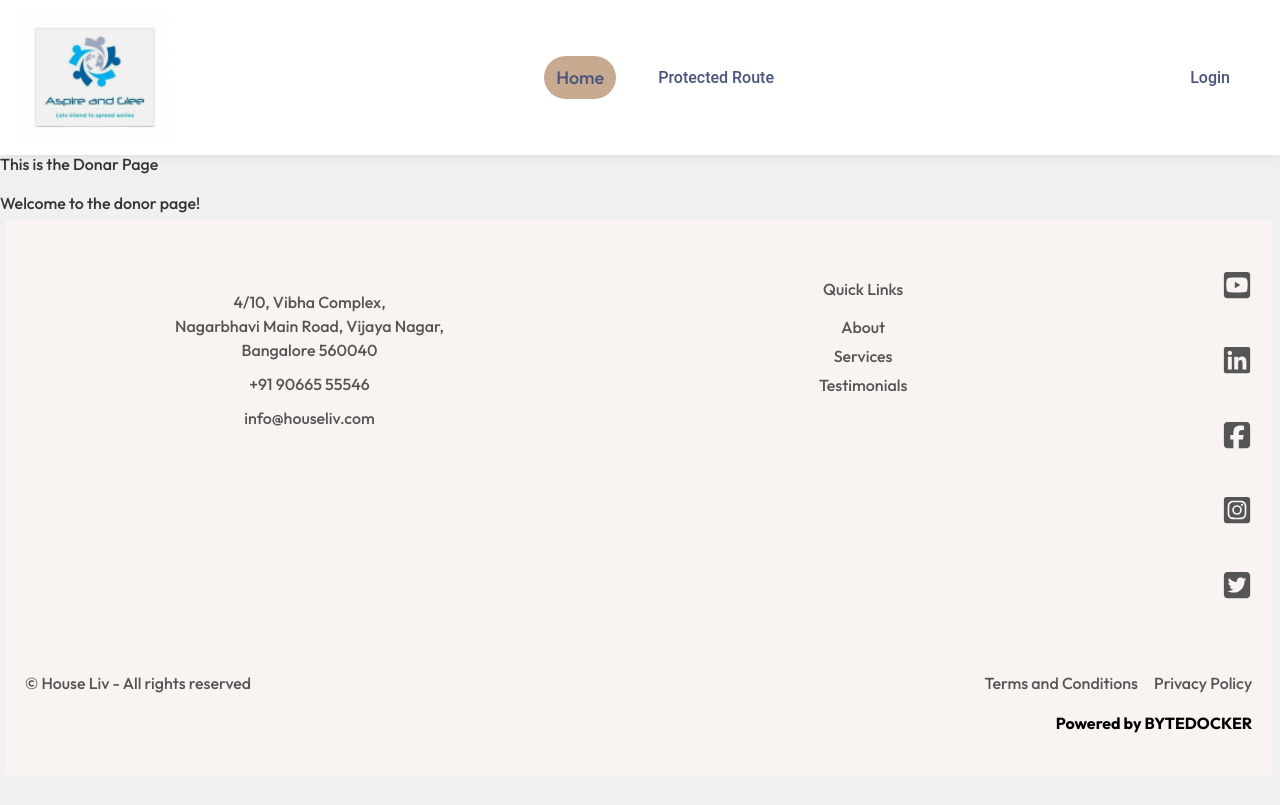
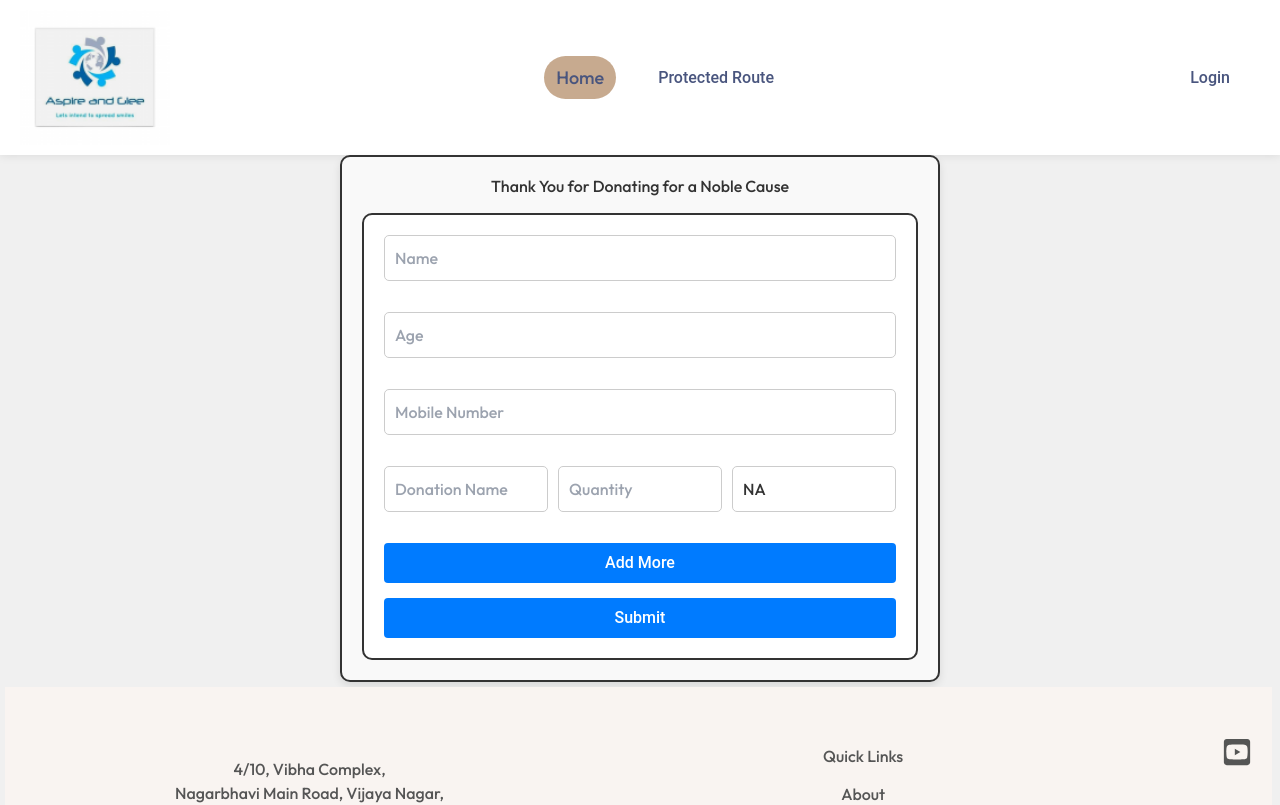
Before and after one commit to cfgbengaluru24/Team-56, a React (Vite) app in the folder client/: page /donar in a window 1280 px wide. Shown: the top 805 px of the page. Built offline with nearby package versions, Linux system fonts and the light colour scheme; no server answers; a web font is replaced by a local one.

Commit message:
New donor page

```diff
--- a/client/src/Routes/Donar/Donar.css
+++ b/client/src/Routes/Donar/Donar.css
@@ -0,0 +1,59 @@
+.donar-page {
+    max-width: 600px;
+    margin: 0 auto;
+    padding: 20px;
+    font-family: Arial, sans-serif;
+    border: 2px solid #333;
+    border-radius: 10px;
+    box-shadow: 0 4px 8px rgba(0, 0, 0, 0.1);
+    background-color: #f9f9f9;
+  }
+
+  .donar-page h1 {
+    text-align: center;
+    color: #333;
+  }
+
+  form {
+    display: flex;
+    flex-direction: column;
+    gap: 15px;
+    padding: 20px;
+    border: 2px solid #333; /* Outline around the form */
+    border-radius: 10px; /* Rounded corners for the outline */
+    background-color: #fff; /* White background inside the form */
+  }
+
+  input[type="text"],
+  input[type="number"] {
+    padding: 10px;
+    border: 1px solid #ccc;
+    border-radius: 5px;
+    font-size: 1rem;
+    flex: 1; /* Ensure input fields expand to fit available space */
+  }
+
+  button {
+    padding: 10px;
+    background-color: #007bff;
+    color: white;
+    border: none;
+    border-radius: 5px;
+    cursor: pointer;
+    font-size: 1rem;
+  }
+
+  button:hover {
+    background-color: #0056b3;
+  }
+
+  .donation-entry {
+    display: flex;
+    gap: 10px; /* Space between donation fields */
+    flex-wrap: wrap; /* Allow fields to wrap to the next line if necessary */
+  }
+
+  .donation-entry > input {
+    flex: 1;
+    min-width: 100px; /* Minimum width to prevent shrinking too small */
+  }
--- a/client/src/Routes/Donar/Donar.jsx
+++ b/client/src/Routes/Donar/Donar.jsx
@@ -1,11 +1,125 @@
-import React from 'react';
-import './Donar.css'; // Assuming you want to style this page
+import React, { useState, useEffect } from 'react';
+import './Donar.css';
+import { db, collection, addDoc } from '../../fbconfig'; // Import Firebase functions
+import { getAuth } from 'firebase/auth';
 
 const Donar = () => {
+  const [name, setName] = useState('');
+  const [age, setAge] = useState('');
+  const [mobile, setMobile] = useState('');
+  const [donations, setDonations] = useState([{ name: '', quantity: '', gender: 'NA' }]);
+  const [userEmail, setUserEmail] = useState('');
+
+  useEffect(() => {
+    const auth = getAuth();
+    const user = auth.currentUser;
+
+    if (user) {
+      setUserEmail(user.email);
+    } else {
+      console.log('No user is signed in');
+    }
+  }, []);
+
+  const handleDonationChange = (index, field, value) => {
+    const newDonations = [...donations];
+    newDonations[index][field] = value;
+    setDonations(newDonations);
+  };
+
+  const handleAddDonation = () => {
+    setDonations([...donations, { name: '', quantity: '', gender: '' }]);
+  };
+
+  const handleSubmit = async (e) => {
+    e.preventDefault();
+
+    if (!userEmail) {
+      alert('No user email found.');
+      return;
+    }
+
+    // Prepare data for Firebase
+    const formData = {
+      donations: donations.map(donation => ({
+        ...donation,
+        email: userEmail, // Add user email to each donation entry
+      }))
+    };
+
+    try {
+      // Iterate over each donation and add it to Firestore
+      for (const donation of donations) {
+        // Prepare donation data with email
+        const donationData = {
+          ...donation,
+          email: userEmail, // Add user email to each donation entry
+        };
+
+        // Add each donation as a new document in the "tracking" collection
+        const docRef = await addDoc(collection(db, 'tracking'), donationData);
+        console.log('Document written with ID: ', docRef.id);
+      }
+
+      alert('Thank you for your donation!');
+    } catch (e) {
+      console.error('Error adding document: ', e);
+      alert('Failed to submit donation.');
+    }
+  };
+
   return (
     <div className="donar-page">
-      <h1>This is the Donar Page</h1>
-      <p>Welcome to the donor page!</p>
+      <h1>Thank You for Donating for a Noble Cause</h1>
+      <form onSubmit={handleSubmit}>
+        <input
+          type="text"
+          placeholder="Name"
+          value={name}
+          onChange={(e) => setName(e.target.value)}
+          required
+        />
+        <input
+          type="number"
+          placeholder="Age"
+          value={age}
+          onChange={(e) => setAge(e.target.value)}
+          required
+        />
+        <input
+          type="text"
+          placeholder="Mobile Number"
+          value={mobile}
+          onChange={(e) => setMobile(e.target.value)}
+          required
+        />
+        {donations.map((donation, index) => (
+          <div key={index} className="donation-entry">
+            <input
+              type="text"
+              placeholder="Donation Name"
+              value={donation.name}
+              onChange={(e) => handleDonationChange(index, 'name', e.target.value)}
+              required
+            />
+            <input
+              type="number"
+              placeholder="Quantity"
+              value={donation.quantity}
+              onChange={(e) => handleDonationChange(index, 'quantity', e.target.value)}
+              required
+            />
+            <input
+              type="text"
+              placeholder="Gender"
+              value={donation.gender}
+              onChange={(e) => handleDonationChange(index, 'gender', e.target.value)}
+            />
+          </div>
+        ))}
+        <button type="button" onClick={handleAddDonation}>Add More</button>
+        <button type="submit">Submit</button>
+      </form>
     </div>
   );
 };
--- a/client/src/fbconfig.js
+++ b/client/src/fbconfig.js
@@ -2,6 +2,7 @@ import { initializeApp } from "firebase/app";
 import { getAuth } from "firebase/auth";
 import { getFirestore } from "firebase/firestore";
 import { getStorage } from "firebase/storage";
+import { collection, addDoc } from 'firebase/firestore';
 
 
 const firebaseConfig = {
@@ -19,5 +20,5 @@ const auth = getAuth(app);
 const db = getFirestore(app);
 const storage = getStorage(app);
 
-export { auth, db, storage };
+export { auth, db, collection, addDoc,storage };
 export default firebaseConfig;
```
